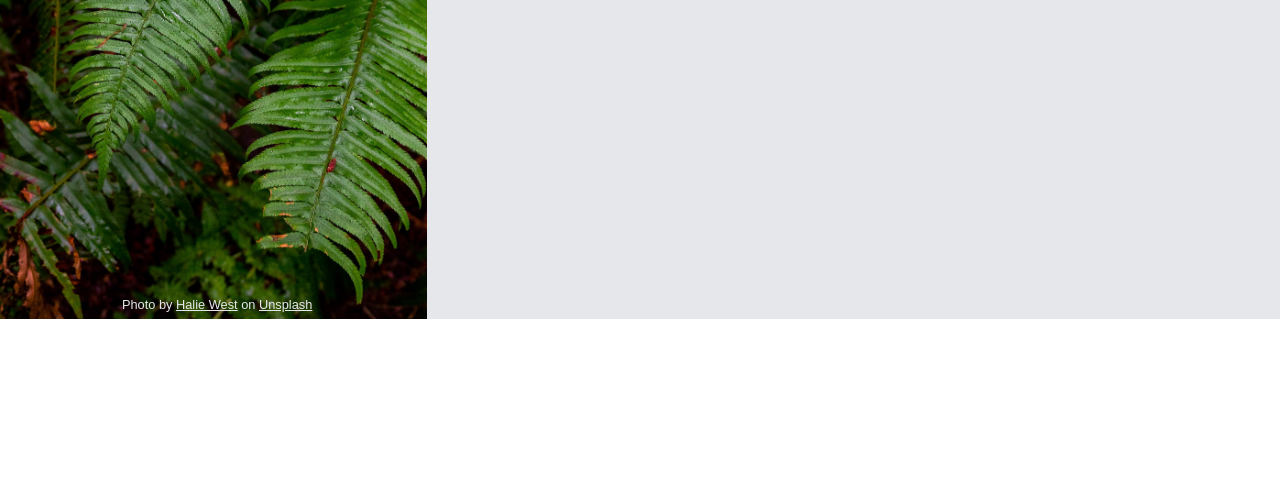
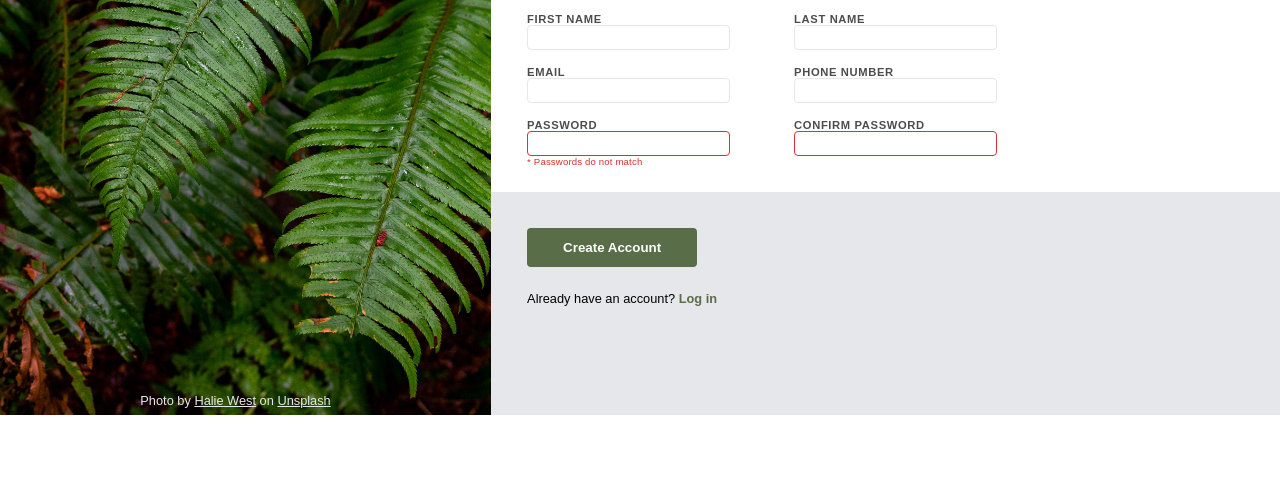
Before and after one commit to downlouder/sign-up-form-odin, a plain HTML site: page index.html in a window 1280 px wide. Shown: the part 321-800 px from the top of the page. Drawn offline with Linux system fonts and the light colour scheme.

Commit message:
feat: add full design

```diff
--- a/css/style.css
+++ b/css/style.css
@@ -81,4 +81,87 @@ label {
   flex-basis: 2;
   flex-shrink: 2;
   background-color: var(--secondary-color);
+  display: flex;
+  flex-direction: column;
+  /* justify-content: center; */
+  padding-top: 4rem;
 }
+.form-block > div {
+  padding: 36px;
+}
+.subscription {
+  font-weight: 700;
+  font-size: 1.2rem;
+  max-width: 660px;
+}
+.subscription > p:nth-child(2) {
+  margin-top: 24px;
+}
+.inputs-part {
+  margin-top: 12px;
+  background-color: var(--white);
+}
+.inputs-part h2 {
+  font-size: 1.2rem;
+}
+.inputs-part > div {
+  display: flex;
+  gap: 4rem;
+}
+label {
+  margin-top: 1rem;
+  display: flex;
+  flex-direction: column;
+  font-size: 0.7rem;
+  letter-spacing: 0.04rem;
+  font-weight: 600;
+  color: rgba(0, 0, 0, 0.7);
+}
+.inputs-part input {
+  padding: 4px 12px;
+  max-width: 260px;
+  width: 100%;
+  border-radius: 4px;
+  border: thin solid var(--secondary-color);
+  transition: all 300ms;
+}
+.inputs-part input:focus {
+  outline: none;
+  border-color: rgb(71, 195, 236);
+  box-shadow: 2px 2px 4px 0 rgba(0, 0, 0, 0.2);
+}
+input.error {
+  border-color: rgb(217, 49, 49);
+}
+.password-label {
+  position: relative;
+}
+input.error ~ p {
+  position: absolute;
+  bottom: -0.7rem;
+  color: rgb(217, 49, 49);
+  text-transform: none;
+  font-weight: 400;
+  letter-spacing: 0.01rem;
+  font-size: 0.6rem;
+}
+
+/* BUTTON PART */
+.sign-up-btn {
+  padding: 12px 36px;
+  background-color: var(--btn-color);
+  border-radius: 4px;
+  border: none;
+  color: var(--white);
+  cursor: pointer;
+  font-weight: 600;
+  margin-bottom: 24px;
+}
+.buttons-part p {
+  font-size: 0.8rem;
+}
+.buttons-part span {
+  font-weight: 700;
+  color: var(--btn-color);
+  cursor: pointer;
+}
--- a/index.html
+++ b/index.html
@@ -40,34 +40,35 @@
               First Name
               <input type="text" required />
             </label>
-            <label for="">
+            <label>
               Last Name
               <input type="text" required />
             </label>
           </div>
           <div>
-            <label for="">
+            <label>
               Email
               <input type="email" required />
             </label>
-            <label for="">
+            <label>
               Phone Number
               <input type="tel" required />
             </label>
           </div>
           <div>
-            <label for="">
+            <label class="password-label">
               Password
-              <input type="password" required />
+              <input class="error" type="password" required />
+              <p>* Passwords do not match</p>
             </label>
-            <label for="">
+            <label>
               Confirm Password
-              <input type="password" required />
+              <input class="error" type="password" required />
             </label>
           </div>
         </div>
-        <div class="buttons">
-          <button>Create Account</button>
+        <div class="buttons-part">
+          <button class="sign-up-btn">Create Account</button>
           <p>Already have an account? <span>Log in</span></p>
         </div>
       </div>
```
